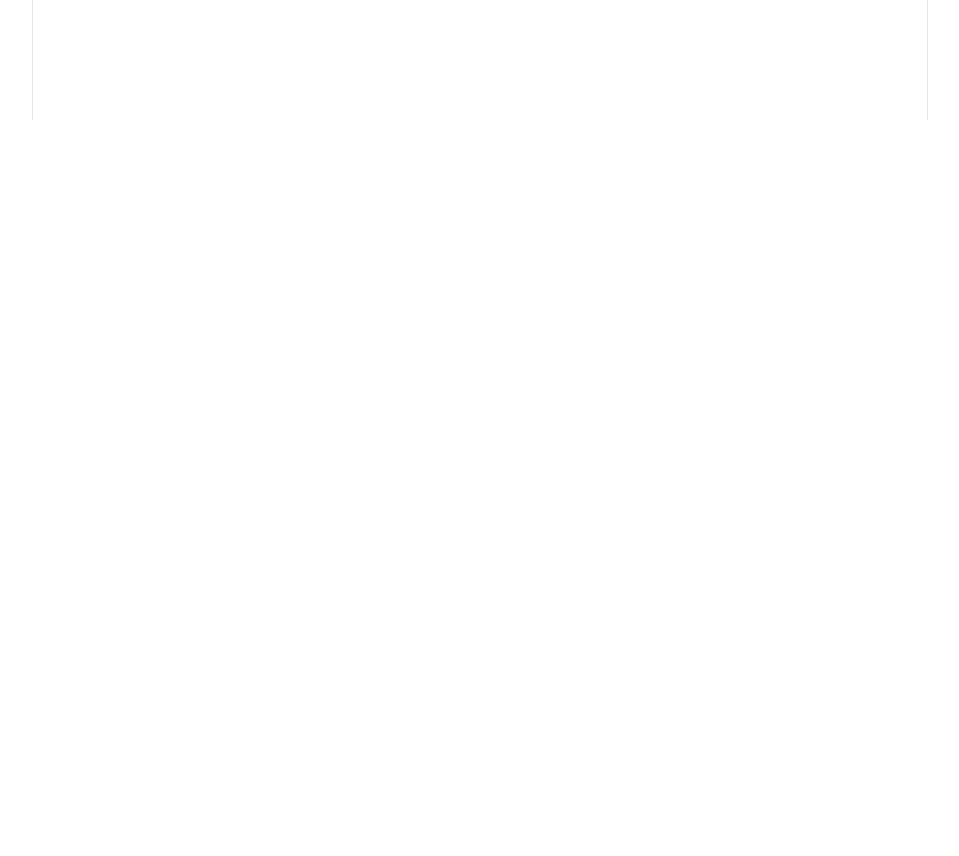
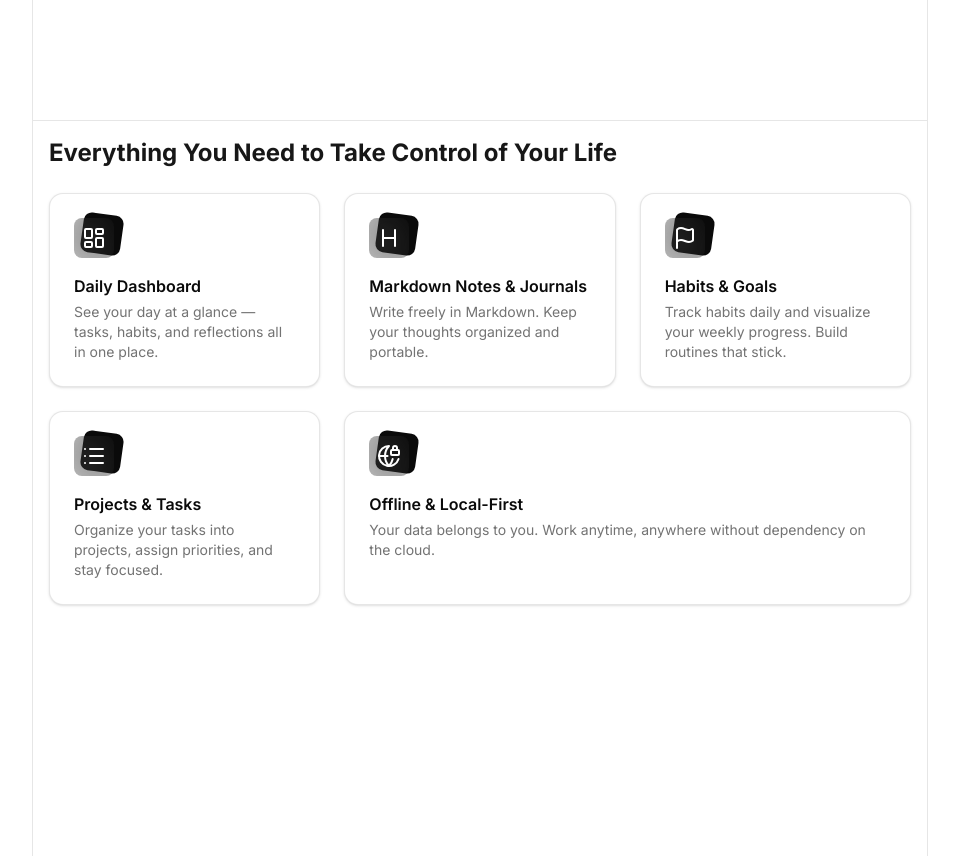
Before and after one commit to tasha-dev/evolveos, a Next.js app: page / in a window 1280 px wide. Shown: the part 680-1536 px from the top of the page, without its empty margins (160-1119 px from the left). Before the commit the page ends 800 px from the top, so only its background shows below. Built offline with nearby package versions, Linux system fonts and the light colour scheme.

Commit message:
added feature section of home page

```diff
--- a/app/page.tsx
+++ b/app/page.tsx
@@ -1,6 +1,7 @@
 // Codes by mahdi tasha
 // Importing part
 import Header from "@/component/header";
+import Feature from "@/component/section/home/feature";
 import Hero from "@/component/section/home/hero";
 
 // Creating and exporting home page as default
@@ -10,6 +11,7 @@ export default function HomePage() {
     <>
       <Header />
       <Hero />
+      <Feature />
     </>
   );
 }
--- /dev/null
+++ b/component/section/home/feature.tsx
@@ -0,0 +1,85 @@
+// Codes by mahdi tasha
+// Importing part
+import {
+  Card,
+  CardDescription,
+  CardHeader,
+  CardTitle,
+} from "@/component/ui/card";
+import { Flag, GlobeLock, Heading, LayoutDashboard, List } from "lucide-react";
+import { ReactNode } from "react";
+
+// Defining data of cards to render
+const cards: {
+  title: string;
+  description: string;
+  icon: ReactNode;
+}[] = [
+  {
+    title: "Daily Dashboard",
+    description:
+      "See your day at a glance — tasks, habits, and reflections all in one place.",
+    icon: <LayoutDashboard />,
+  },
+  {
+    title: "Markdown Notes & Journals",
+    description:
+      "Write freely in Markdown. Keep your thoughts organized and portable.",
+    icon: <Heading />,
+  },
+  {
+    title: "Habits & Goals",
+    description:
+      "Track habits daily and visualize your weekly progress. Build routines that stick.",
+    icon: <Flag />,
+  },
+  {
+    title: "Projects & Tasks",
+    description:
+      "Organize your tasks into projects, assign priorities, and stay focused.",
+    icon: <List />,
+  },
+  {
+    title: "Offline & Local-First",
+    description:
+      "Your data belongs to you. Work anytime, anywhere without dependency on the cloud.",
+    icon: <GlobeLock />,
+  },
+];
+
+// Creating and exporting Feature section of home page as default
+export default function Feature() {
+  // Returning JSX
+  return (
+    <section className="max-w-4xl border-x border-x-foreground/10 mx-auto">
+      <main className="prose dark:prose-invert prose-neutral min-h-[calc(100dvh-65px)] p-4 max-w-full">
+        <h2 className="mt-0">
+          Everything You Need to Take Control of Your Life
+        </h2>
+        <div className="grid lg:grid-cols-3 gap-6">
+          {cards.map((item, index) => (
+            <Card
+              key={index}
+              className={
+                index + 1 === cards.length && cards.length % 2 !== 0
+                  ? "lg:col-span-2"
+                  : ""
+              }
+            >
+              <CardHeader>
+                <div className="relative z-0">
+                  <div className="absolute -z-10 size-10 bg-foreground translate-x-2 -translate-y-1 left-0 top-0 rotate-8 rounded-md" />
+                  <div className="flex items-center justify-center size-10 shrink-0 mb-3 rounded-md border-foreground/25 bg-foreground/20 backdrop-blur-xl text-background">
+                    {item.icon}
+                  </div>
+                </div>
+                <CardTitle>{item.title}</CardTitle>
+                <CardDescription>{item.description}</CardDescription>
+              </CardHeader>
+            </Card>
+          ))}
+        </div>
+      </main>
+    </section>
+  );
+}
--- a/component/section/home/hero.tsx
+++ b/component/section/home/hero.tsx
@@ -8,8 +8,8 @@ import Link from "next/link";
 export default function Hero() {
   // Returning JSX
   return (
-    <section className="max-w-4xl border-x border-x-foreground/10 mx-auto">
-      <main className="prose dark:prose-invert prose-neutral min-h-[calc(100dvh-65px)] p-4">
+    <section className="max-w-4xl border-x border-foreground/10 mx-auto border-b">
+      <main className="prose dark:prose-invert prose-neutral min-h-[calc(100dvh-65px)] p-4 max-w-full">
         <h1 className="mt-0">Build Systems. Grow Daily.</h1>
         <p>
           EvolveOS is a markdown-first, offline-friendly personal growth OS that
--- /dev/null
+++ b/component/ui/card.tsx
@@ -0,0 +1,92 @@
+import * as React from "react";
+
+import { cn } from "@/lib/util";
+
+function Card({ className, ...props }: React.ComponentProps<"div">) {
+  return (
+    <div
+      data-slot="card"
+      className={cn(
+        "bg-card text-card-foreground flex flex-col gap-6 rounded-xl border py-6 shadow-sm border-foreground/10",
+        className,
+      )}
+      {...props}
+    />
+  );
+}
+
+function CardHeader({ className, ...props }: React.ComponentProps<"div">) {
+  return (
+    <div
+      data-slot="card-header"
+      className={cn(
+        "@container/card-header grid auto-rows-min grid-rows-[auto_auto] items-start gap-2 px-6 has-data-[slot=card-action]:grid-cols-[1fr_auto] [.border-b]:pb-6",
+        className,
+      )}
+      {...props}
+    />
+  );
+}
+
+function CardTitle({ className, ...props }: React.ComponentProps<"div">) {
+  return (
+    <div
+      data-slot="card-title"
+      className={cn("leading-none font-semibold", className)}
+      {...props}
+    />
+  );
+}
+
+function CardDescription({ className, ...props }: React.ComponentProps<"div">) {
+  return (
+    <div
+      data-slot="card-description"
+      className={cn("text-muted-foreground text-sm", className)}
+      {...props}
+    />
+  );
+}
+
+function CardAction({ className, ...props }: React.ComponentProps<"div">) {
+  return (
+    <div
+      data-slot="card-action"
+      className={cn(
+        "col-start-2 row-span-2 row-start-1 self-start justify-self-end",
+        className,
+      )}
+      {...props}
+    />
+  );
+}
+
+function CardContent({ className, ...props }: React.ComponentProps<"div">) {
+  return (
+    <div
+      data-slot="card-content"
+      className={cn("px-6", className)}
+      {...props}
+    />
+  );
+}
+
+function CardFooter({ className, ...props }: React.ComponentProps<"div">) {
+  return (
+    <div
+      data-slot="card-footer"
+      className={cn("flex items-center px-6 [.border-t]:pt-6", className)}
+      {...props}
+    />
+  );
+}
+
+export {
+  Card,
+  CardHeader,
+  CardFooter,
+  CardTitle,
+  CardAction,
+  CardDescription,
+  CardContent,
+};
```
